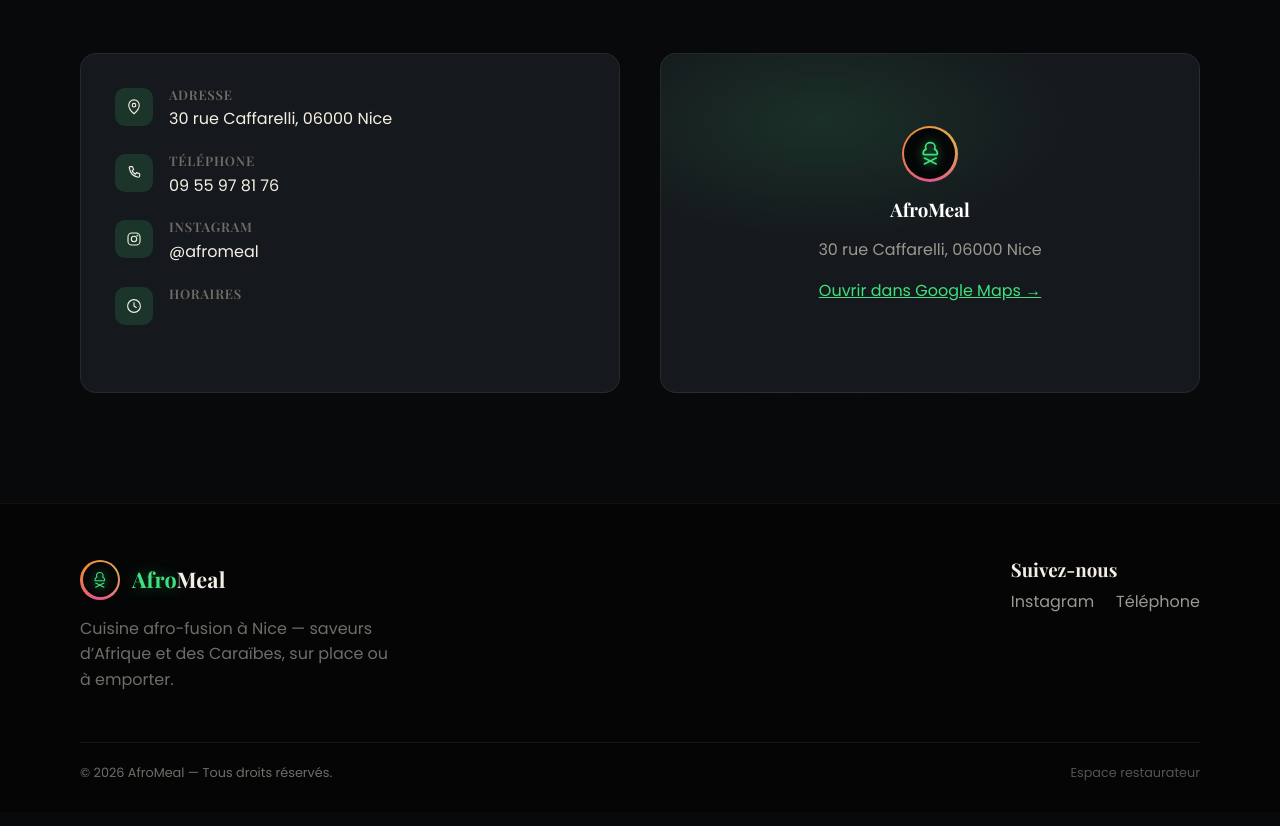
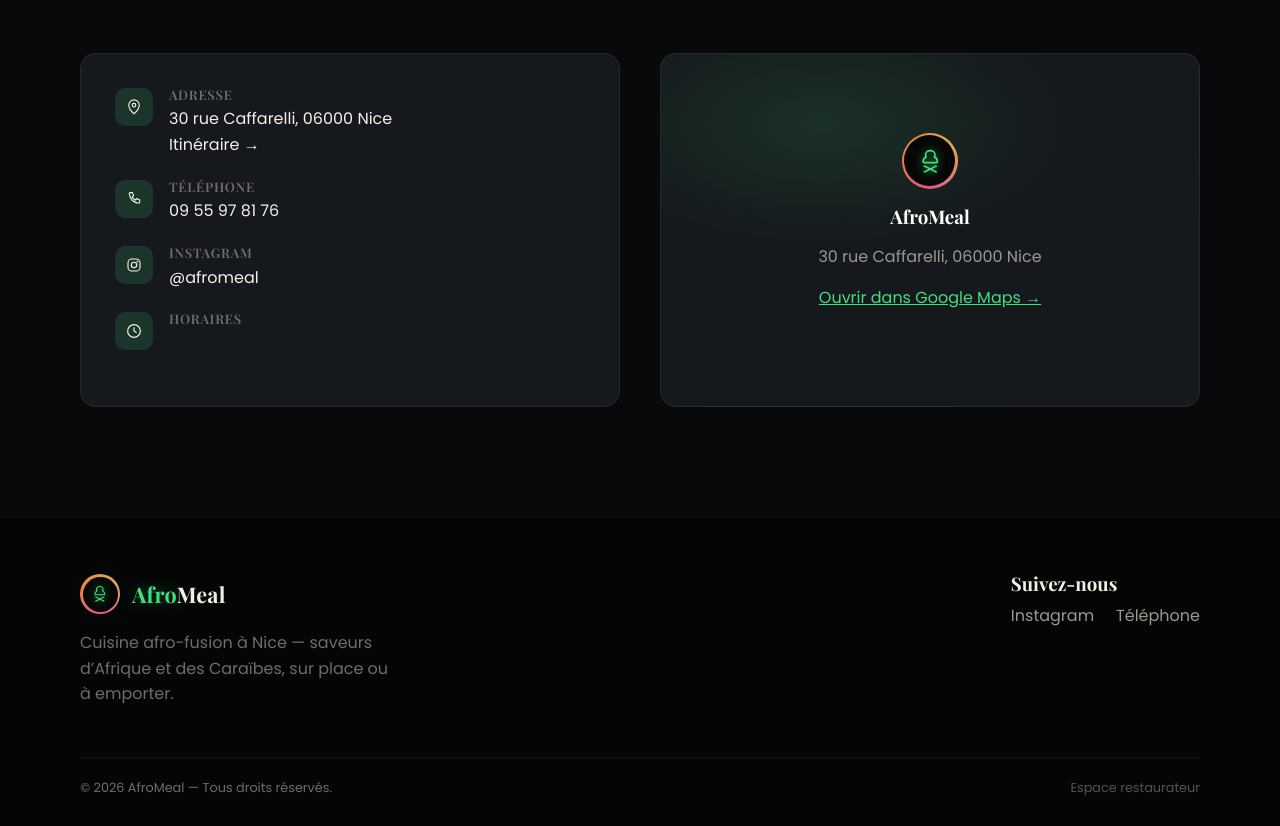
Before and after one commit to byadagency-cyber/afromeal-site, a website: page public/index.html in a window 1280 px wide. Shown: the part 2961-3787 px from the top of the page. Drawn offline with nearby package versions, Linux system fonts and the light colour scheme; no server answers.

Commit message:
Ajout lien itineraire Google Maps

```diff
--- a/public/index.html
+++ b/public/index.html
@@ -552,6 +552,7 @@
           <div>
             <h4>Adresse</h4>
             <p id="infoAddress">30 rue Caffarelli, 06000 Nice</p>
+            <a class="directions-link" href="https://www.google.com/maps/dir/?api=1&destination=30+Rue+Caffarelli+06000+Nice" target="_blank" rel="noopener">Itinéraire →</a>
           </div>
         </div>
         <div class="info-row">
```
